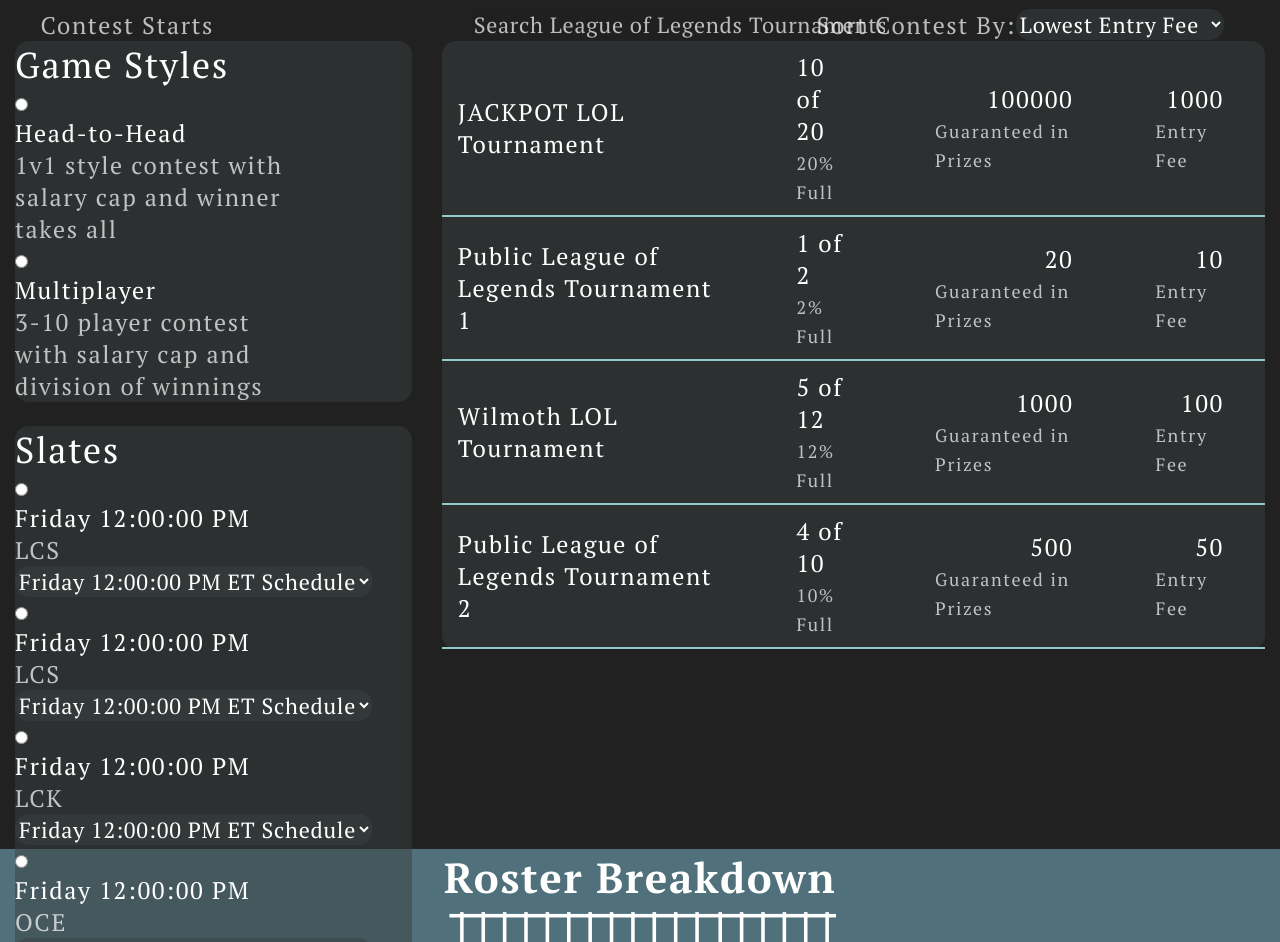
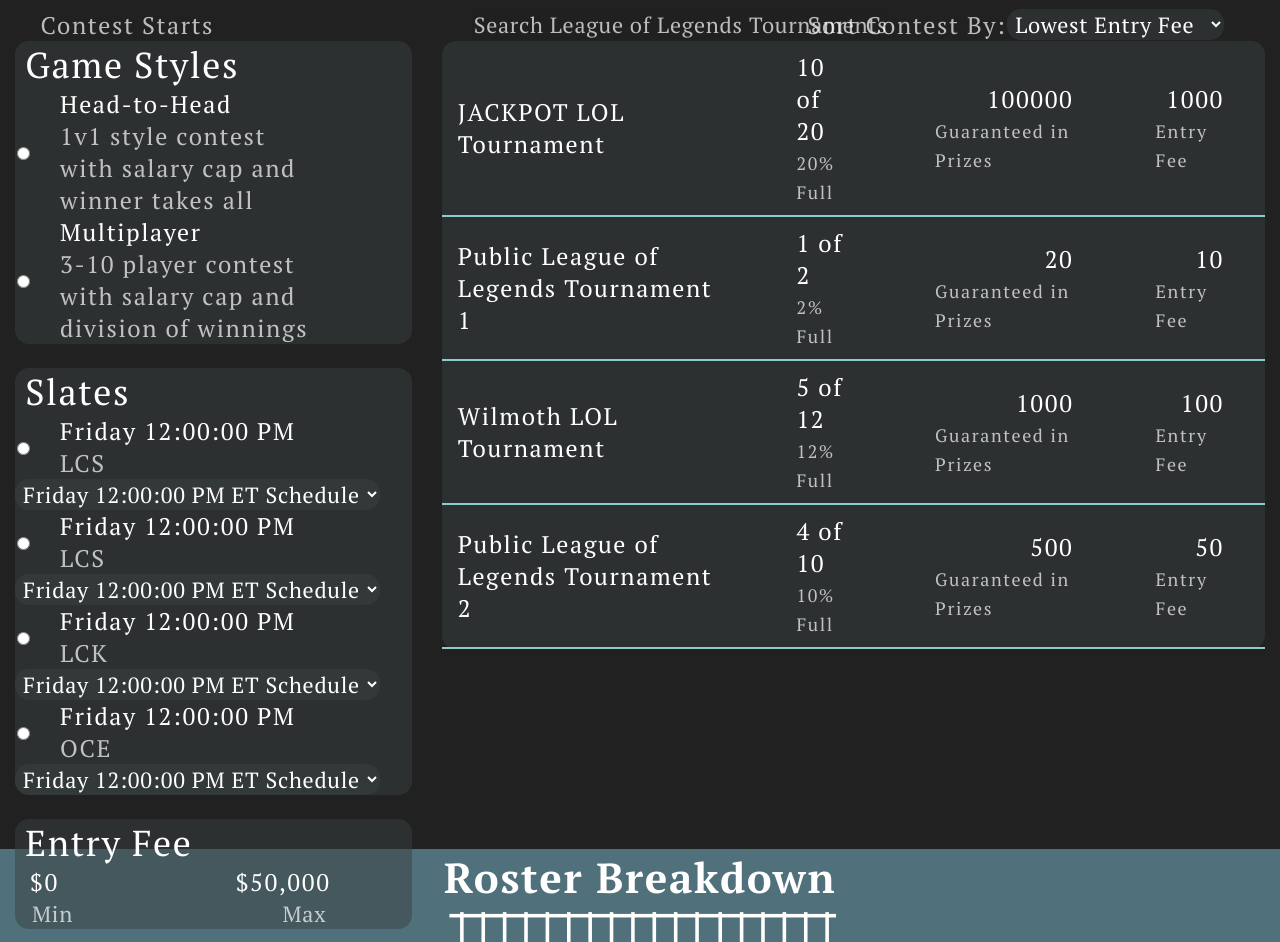
Before and after one commit to CapstoneUNCG2020/emuLadder, an Angular app in the folder angular/: page /games/leagueoflegends in a window 1280 px wide. Shown: the part 1090-2032 px from the top of the page. Built offline with nearby package versions, Linux system fonts and the light colour scheme; some icons are missing; a web font is replaced by a local one.

Commit message:
Styling edits lol page
Made basic changes to style of lol page

```diff
--- a/angular/angular.json
+++ b/angular/angular.json
@@ -24,11 +24,13 @@
               "src/assets"
             ],
             "styles": [
-              "src/styles.css",
+              "./node_modules/@angular/material/prebuilt-themes/indigo-pink.css",
+              "src/styles.css"
             ],
             "scripts": [
               "./node_modules/jquery/dist/jquery.js",
-              "node_modules/bootstrap/dist/js/bootstrap.min.js"]
+              "node_modules/bootstrap/dist/js/bootstrap.min.js"
+            ]
           },
           "configurations": {
             "production": {
@@ -86,6 +88,7 @@
               "src/assets"
             ],
             "styles": [
+              "./node_modules/@angular/material/prebuilt-themes/indigo-pink.css",
               "src/styles.css",
               "src/assets/fonts/fonts-fontname.css"
             ],
--- a/angular/package.json
+++ b/angular/package.json
@@ -12,10 +12,12 @@
   "private": true,
   "dependencies": {
     "@angular/animations": "~8.1.2",
+    "@angular/cdk": "~8.2.3",
     "@angular/common": "~8.1.2",
     "@angular/compiler": "~8.1.2",
     "@angular/core": "~8.1.2",
     "@angular/forms": "~8.1.2",
+    "@angular/material": "^8.2.3",
     "@angular/platform-browser": "~8.1.2",
     "@angular/platform-browser-dynamic": "~8.1.2",
     "@angular/router": "~8.1.2",
@@ -24,6 +26,7 @@
     "@fortawesome/free-solid-svg-icons": "^5.13.0",
     "@popperjs/core": "^2.1.1",
     "bootstrap": "^4.4.1",
+    "hammerjs": "^2.0.8",
     "jquery": "^3.4.1",
     "material-icons": "^0.3.1",
     "nouislider": "^14.2.0",
--- a/angular/src/app/app.module.ts
+++ b/angular/src/app/app.module.ts
@@ -19,6 +19,8 @@ import { GameCardComponent } from './landing-page/game-card/game-card.component'
 import { LeagueOfLegendsPageComponent } from './league-of-legends-page/league-of-legends-page.component';
 import { FaqComponent } from './faq/faq.component';
 import { ScoringRosterBreakdownComponent } from './scoring-roster-breakdown/scoring-roster-breakdown.component';
+import { BrowserAnimationsModule } from '@angular/platform-browser/animations';
+import { MatSliderModule } from '@angular/material/slider';
 
 @NgModule({
   declarations: [
@@ -42,7 +44,9 @@ import { ScoringRosterBreakdownComponent } from './scoring-roster-breakdown/scor
     AppRoutingModule,
     HttpClientModule,
     FormsModule,
-    ReactiveFormsModule
+    ReactiveFormsModule,
+    BrowserAnimationsModule,
+    MatSliderModule
   ],
   providers: [],
   bootstrap: [AppComponent]
--- a/angular/src/app/league-of-legends-page/league-of-legends-page.component.html
+++ b/angular/src/app/league-of-legends-page/league-of-legends-page.component.html
@@ -105,7 +105,7 @@
                       letter-spacing: 0.74px; color: white; opacity: 0.7; border: none; width: 415px">
                         </div>
                         <div class="col-7">
-                    <select id="filter" style="background: #212121 0% 0% no-repeat padding-box; font: Light 24px PT Serif;
+                    <select id="filter" style="padding-left: 1%; padding-right: 1%; background: #212121 0% 0% no-repeat padding-box; font: Light 24px PT Serif;
                     letter-spacing: 0.74px; color: white; border: none; background-color: rgb(58, 64, 66, .5); border-radius: 14px; float: right;">
                         <option value="low" style="background: #212121;">Lowest Entry Fee</option>
                         <option value="high" style="background: #212121;">Highest Entry Fee</option>
@@ -124,18 +124,18 @@
                     <!-- 1st fcn box -->
                     <div id="gameStylesBox" style="background-color: rgb(58, 64, 66, .5); border-radius: 14px;">
                         <div class="row">
-                            <div class="col-auto">
+                            <div class="col-8">
                                 <!-- Game State -->
-                                <span style="color: white; font: normal 36px PT Serif;
+                                <span style="padding-left: 4%; color: white; font: normal 36px PT Serif;
                                                 letter-spacing: 1.61px;">Game Styles</span>
                             </div>
                         </div>
                         <div class="row">
-                            <div class="col-auto" style="align-self: center;">
+                            <div class="col-auto" style="align-self: center; padding-left: 4%;">
                                 <!-- Radio1 -->
                                 <input type="radio" id="male" name="gender" value="male">
                             </div>
-                            <div class="col-11">
+                            <div class="col-10">
                                 <!-- Head to Head -->
                                 <span style="color: white; font: normal 24px PT Serif;
                                                     letter-spacing: 1.61px;">Head-to-Head</span>
@@ -149,11 +149,11 @@
                             </div>
                         </div>
                         <div class="row">
-                            <div class="col-auto" style="align-self: center;">
+                            <div class="col-auto" style="align-self: center; padding-left: 4%;">
                                 <!-- Radio1 -->
                                 <input type="radio" id="male" name="gender" value="male">
                             </div>
-                            <div class="col-11">
+                            <div class="col-10">
                                 <!-- Multiplayer -->
                                 <span style="color: white; font: normal 24px PT Serif;
                                                     letter-spacing: 1.61px;">Multiplayer</span>
@@ -170,20 +170,20 @@
                     <!-- Slate Box -->
                     <div id="slateBox" style="background-color: rgb(58, 64, 66, .5); border-radius: 14px; margin-top: 6%;">
                         <div class="row">
-                            <div class="col-auto">
+                            <div class="col-8">
                                 <!-- Slate -->
-                                <span style="color: white; font: normal 36px PT Serif;
+                                <span style="padding-left: 4%; color: white; font: normal 36px PT Serif;
                                                 letter-spacing: 1.61px;">Slates</span>
                             </div>
                         </div>
                         <ng-container *ngFor="let contest of contests; let i = index">
                             <ng-container *ngFor="let schedule of contest.schedules; let j = index">
                                 <div class="row">
-                                    <div class="col-auto" style="align-self: center;">
+                                    <div class="col-auto" style="align-self: center; padding-left: 4%;">
                                         <!-- Radio1 -->
                                         <input type="radio" id="male" name="gender" value="male">
                                     </div>
-                                    <div class="col-11">
+                                    <div class="col-10">
                                         <!-- Date -->
                                         <span
                                             style="color: white; font: normal 24px PT Serif; letter-spacing: 1.61px;">{{ schedule.slateTime }}</span>
@@ -197,7 +197,7 @@
                                 <div class="row">
                                     <div class="col-12">
                                         <select id="filter"
-                                            style="background: #212121 0% 0% no-repeat padding-box; font: Light 24px PT Serif;
+                                            style="padding-left: 1%; padding-right: 1%; background: #212121 0% 0% no-repeat padding-box; font: Light 24px PT Serif;
                                                             letter-spacing: 0.74px; color: white; border: none; background-color: rgb(58, 64, 66, .5); border-radius: 14px;">
                                             <option value="low" style="background: #212121;">{{ schedule.slateTime + ' ET Schedule' }}</option>
                                             <option value="high" style="background: #212121;">{{ schedule.teamCode1 + ' @ ' + schedule.teamCode2 }}</option>
@@ -211,9 +211,9 @@
                     <!-- Entry Fee Box -->
                     <div id="entryFeeBox" style="background-color: rgb(58, 64, 66, .5); border-radius: 14px; margin-top: 6%;">
                         <div class="row">
-                            <div class="col-auto">
+                            <div class="col-8">
                                 <!-- Entry Fee -->
-                                <span style="color: white; font: normal 36px PT Serif;
+                                <span style="padding-left: 4%; color: white; font: normal 36px PT Serif;
                                                 letter-spacing: 1.61px;">Entry Fee</span>
                             </div>
                         </div>
@@ -225,15 +225,11 @@
                                             letter-spacing: 1.61px; float: right;">$50,000</span>
                             <div class="col-12" style="padding-left: 0%; padding-right: 0%;">
                                 <!-- Max and Min Inputs (Should be sliders) -->
-                                <input id="TextBoxInput" type="text" placeholder="Min" name="psw" required style="background: #212121 0% 0% no-repeat padding-box; font: Light 24px PT Serif;
+                                <input id="TextBoxInput" type="text" placeholder="Min" name="psw" required style="background: transparent 0% 0% no-repeat padding-box; font: Light 24px PT Serif;
                                                 letter-spacing: 0.74px; color: white; opacity: 0.7; border: none; width: 50px;">
                                 <input id="TextBoxInput" type="text" placeholder="Max" name="psw" required
-                                    style="background: #212121 0% 0% no-repeat padding-box; font: Light 24px PT Serif;
+                                    style="background: transparent 0% 0% no-repeat padding-box; font: Light 24px PT Serif;
                                                 letter-spacing: 0.74px; color: white; opacity: 0.7; border: none; width: 50px; float: right;">
-                                <!-- <span style="color: white; font: normal 24px PT Serif;
-                                                letter-spacing: 1.61px; opacity: .7;">Min</span>
-                                                <span style="color: white; font: normal 24px PT Serif;
-                                                letter-spacing: 1.61px; opacity: .7; float: right;">Max</span> -->
                             </div>
                         </div>
                     </div>
--- a/angular/src/index.html
+++ b/angular/src/index.html
@@ -7,6 +7,8 @@
 
   <meta name="viewport" content="width=device-width, initial-scale=1">
   <link rel="icon" type="image/x-icon" href="favicon.ico">
+  <link href="https://fonts.googleapis.com/css?family=Roboto:300,400,500&display=swap" rel="stylesheet">
+  <link href="https://fonts.googleapis.com/icon?family=Material+Icons" rel="stylesheet">
 </head>
 <body>
   <app-root></app-root>
--- a/angular/src/main.ts
+++ b/angular/src/main.ts
@@ -1,3 +1,4 @@
+import 'hammerjs';
 import { enableProdMode } from '@angular/core';
 import { platformBrowserDynamic } from '@angular/platform-browser-dynamic';
 
```
Also changed, not shown: 1 other file (tests, documents, lock files or other folders).
